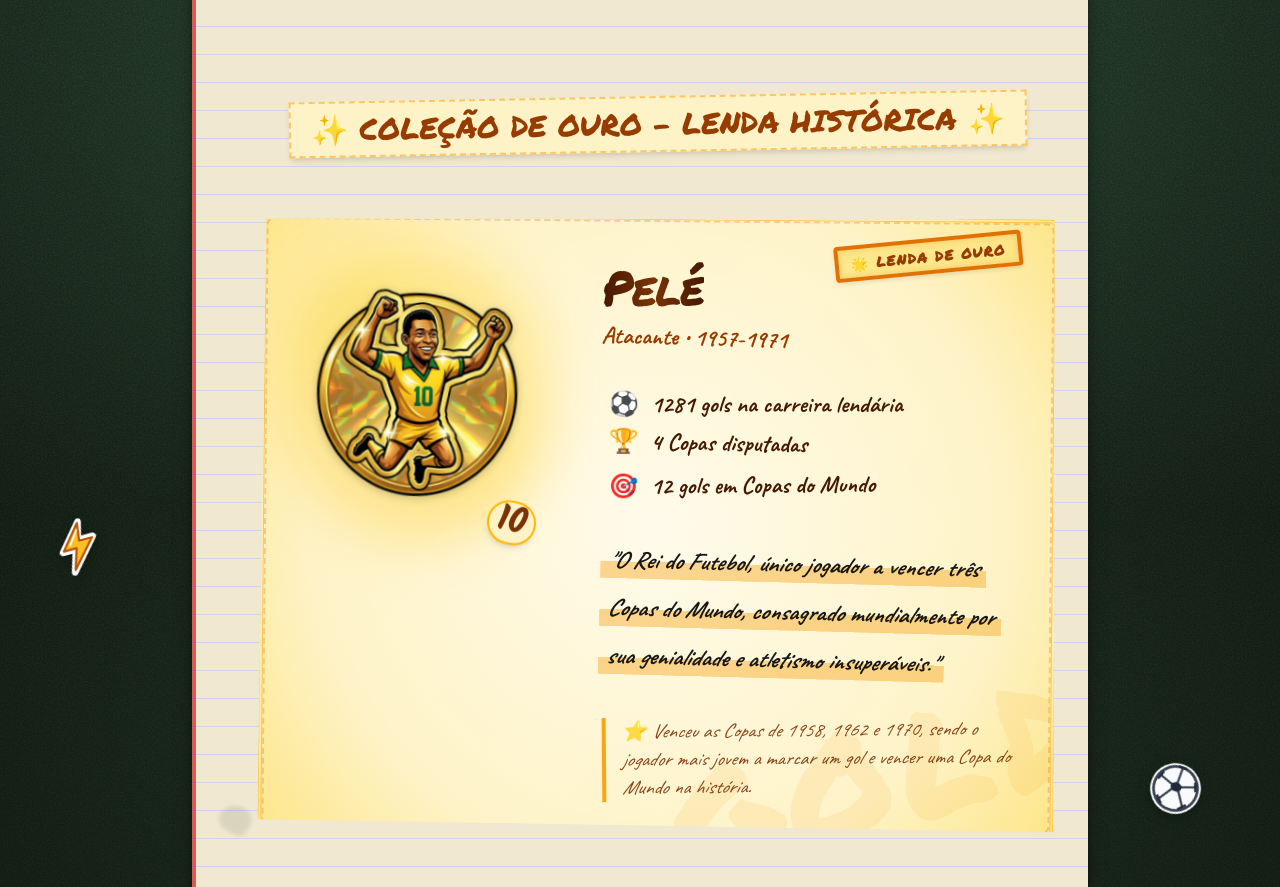
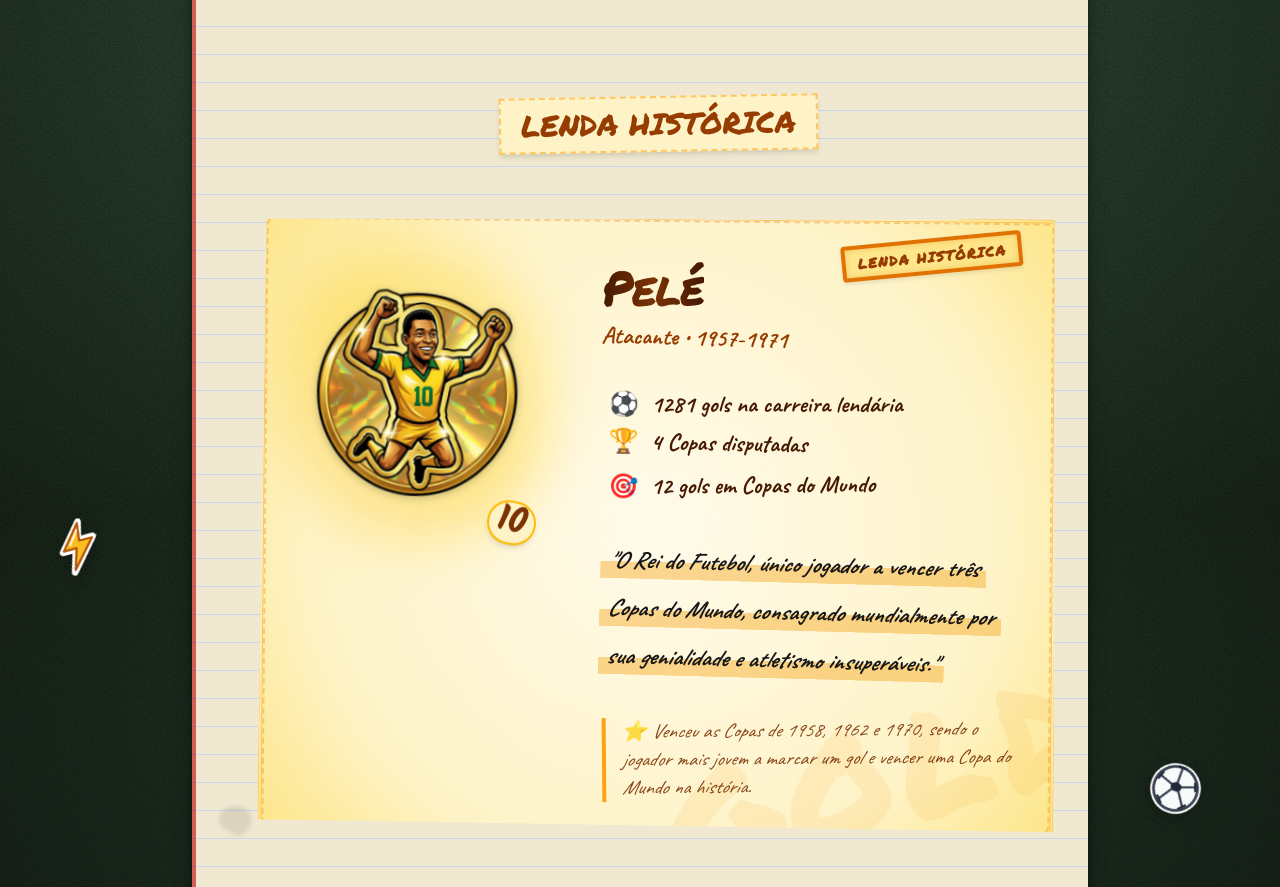
Before and after one commit to JonasMaia12/almanaque-copa, a Next.js app: page /team/brasil in a window 1280 px wide. Shown: the part 1891-2778 px from the top of the page. Built offline with nearby package versions, Linux system fonts and the light colour scheme.

Commit message:
feat: remove emojis from legend header and badge and update removeBg.js script

```diff
--- a/removeBg.js
+++ b/removeBg.js
@@ -89,9 +89,10 @@ const artifactsDir = '/Users/macbookpro/.gemini/antigravity-cli/brain/d00ccc55-a
 const publicDir = '/Users/macbookpro/Documents/Jonas/almanaque-copa/public/images';
 
 const files = [
-  { in: `${artifactsDir}/legend_pele_raw_1779888638207.png`, out: `${publicDir}/players/legend-pele.png` },
-  { in: `${artifactsDir}/legend_maradona_raw_1779888661011.png`, out: `${publicDir}/players/legend-maradona.png` },
-  { in: `${artifactsDir}/legend_cruyff_raw_1779888687420.png`, out: `${publicDir}/players/legend-cruyff.png` }
+  { in: `${artifactsDir}/legend_eusebio_raw_1779895646874.png`, out: `${publicDir}/players/legend-eusebio.png` },
+  { in: `${artifactsDir}/legend_charlton_raw_1779895664929.png`, out: `${publicDir}/players/legend-charlton.png` },
+  { in: `${artifactsDir}/legend_scifo_raw_1779895680263.png`, out: `${publicDir}/players/legend-scifo.png` },
+  { in: `${artifactsDir}/legend_varela_raw_1779895696119.png`, out: `${publicDir}/players/legend-varela.png` }
 ];
 
 async function run() {
--- a/src/app/team/[id]/page.tsx
+++ b/src/app/team/[id]/page.tsx
@@ -188,7 +188,7 @@ export default async function TeamPage({ params }: TeamPageProps) {
                 </div>
                 <div className="w-full flex justify-center my-2">
                   <span className="font-marker text-2xl md:text-3xl uppercase text-amber-800 bg-amber-100 border-2 border-dashed border-amber-500/50 px-5 py-2 rotate-[-1deg] shadow-md">
-                    ✨ Coleção de Ouro – Lenda Histórica ✨
+                    Lenda Histórica
                   </span>
                 </div>
                 <LegendRow player={team.legendary_player} />
--- a/src/components/ui/LegendRow.tsx
+++ b/src/components/ui/LegendRow.tsx
@@ -38,7 +38,7 @@ export function LegendRow({ player }: LegendRowProps) {
           boxShadow: 'inset 0 0 6px rgba(217,119,6,0.3), 0 2px 4px rgba(0,0,0,0.1)'
         }}
       >
-        🌟 LENDA DE OURO
+        LENDA HISTÓRICA
       </div>
 
       {/* Coluna do Sticker */}
```
